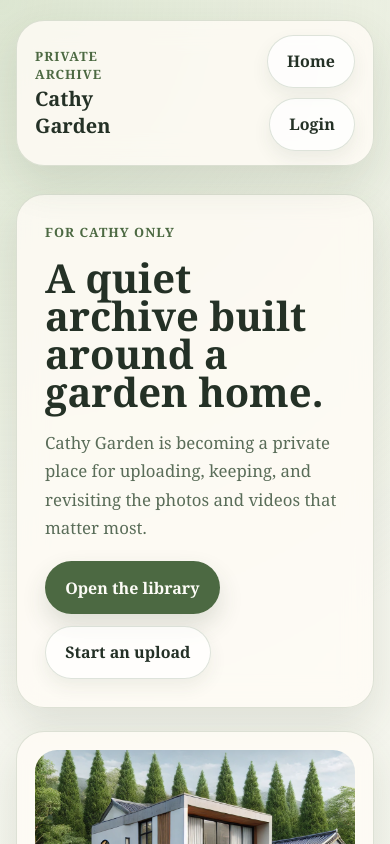
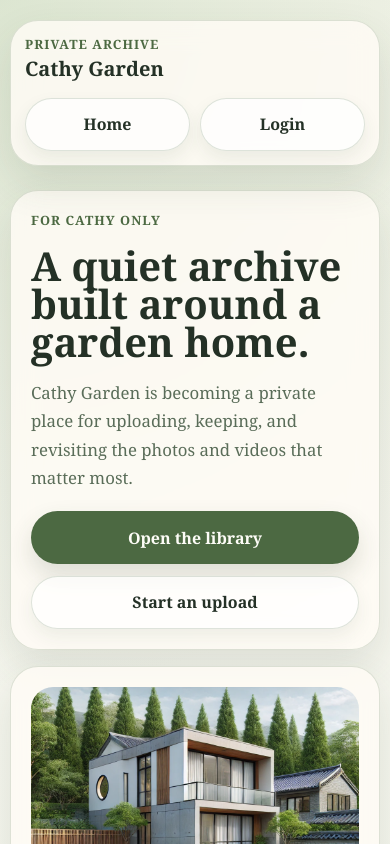
Before and after one commit to in63119/cathy-garden, a Next.js app: page / in a window 390 px wide. Shown: the top 844 px of the page. Built offline with nearby package versions, Linux system fonts and the light colour scheme; no server answers.

Commit message:
feat: refine mobile-first layouts across key pages

```diff
--- a/components/hero-section.tsx
+++ b/components/hero-section.tsx
@@ -9,25 +9,9 @@ type HeroSectionProps = {
 export function HeroSection({ title, description }: HeroSectionProps) {
   return (
     <section
-      className="content-shell"
-      style={{
-        display: "grid",
-        gridTemplateColumns: "repeat(auto-fit, minmax(280px, 1fr))",
-        gap: "24px",
-        padding: "16px 0 40px",
-      }}
+      className="content-shell hero-grid"
     >
-      <div
-        className="card"
-        style={{
-          padding: "28px",
-          display: "flex",
-          flexDirection: "column",
-          justifyContent: "center",
-          gap: "18px",
-          minHeight: "420px",
-        }}
-      >
+      <div className="card hero-copy-card">
         <span className="eyebrow">For Cathy Only</span>
         <h1
           style={{
@@ -50,7 +34,7 @@ export function HeroSection({ title, description }: HeroSectionProps) {
           {description}
         </p>
 
-        <div style={{ display: "flex", flexWrap: "wrap", gap: "12px" }}>
+        <div className="hero-actions">
           <Link href="/library" className="button-link primary">
             Open the library
           </Link>
@@ -60,16 +44,7 @@ export function HeroSection({ title, description }: HeroSectionProps) {
         </div>
       </div>
 
-      <div
-        className="card"
-        style={{
-          padding: "18px",
-          minHeight: "420px",
-          display: "flex",
-          flexDirection: "column",
-          gap: "14px",
-        }}
-      >
+      <div className="card hero-media-card">
         <div style={{ position: "relative", flex: 1, minHeight: "320px", overflow: "hidden", borderRadius: "22px" }}>
           <Image
             src="/logo512.png"
--- a/components/site-header.tsx
+++ b/components/site-header.tsx
@@ -25,36 +25,14 @@ export async function SiteHeader() {
     >
       <div className="content-shell">
         <div
-          className="card"
-          style={{
-            display: "flex",
-            alignItems: "center",
-            justifyContent: "space-between",
-            gap: "16px",
-            padding: "14px 18px",
-          }}
+          className="card header-card"
         >
-          <Link
-            href="/"
-            style={{
-              display: "flex",
-              flexDirection: "column",
-              gap: "2px",
-            }}
-          >
+          <Link href="/" className="header-brand">
             <span className="eyebrow">Private Archive</span>
             <strong style={{ fontSize: "1.25rem" }}>Cathy Garden</strong>
           </Link>
 
-          <nav
-            aria-label="Primary"
-            style={{
-              display: "flex",
-              flexWrap: "wrap",
-              justifyContent: "flex-end",
-              gap: "10px",
-            }}
-          >
+          <nav aria-label="Primary" className="header-nav">
             {links.map((link) => (
               <Link
                 key={link.href}
--- a/src/app/globals.css
+++ b/src/app/globals.css
@@ -52,6 +52,10 @@ input {
 .content-shell {
   width: min(1100px, calc(100% - 32px));
   margin: 0 auto;
+}
+
+.page-section {
+  padding: 16px 0 48px;
 }
 
 .card {
@@ -193,3 +197,170 @@ input {
   color: var(--danger);
   font-weight: 700;
 }
+
+.header-card {
+  display: flex;
+  align-items: center;
+  justify-content: space-between;
+  gap: 16px;
+  padding: 14px 18px;
+}
+
+.header-brand {
+  display: flex;
+  flex-direction: column;
+  gap: 2px;
+}
+
+.header-nav {
+  display: flex;
+  flex-wrap: wrap;
+  justify-content: flex-end;
+  gap: 10px;
+}
+
+.hero-grid {
+  display: grid;
+  grid-template-columns: repeat(auto-fit, minmax(280px, 1fr));
+  gap: 24px;
+  padding: 16px 0 40px;
+}
+
+.hero-copy-card {
+  padding: 28px;
+  display: flex;
+  flex-direction: column;
+  justify-content: center;
+  gap: 18px;
+  min-height: 420px;
+}
+
+.hero-media-card {
+  padding: 18px;
+  min-height: 420px;
+  display: flex;
+  flex-direction: column;
+  gap: 14px;
+}
+
+.hero-actions,
+.action-row {
+  display: flex;
+  flex-wrap: wrap;
+  gap: 12px;
+}
+
+.filter-toolbar {
+  display: flex;
+  flex-wrap: wrap;
+  gap: 10px;
+  align-items: center;
+  justify-content: space-between;
+}
+
+.filter-cluster {
+  display: flex;
+  gap: 8px;
+  flex-wrap: wrap;
+}
+
+.library-grid {
+  display: grid;
+  grid-template-columns: repeat(auto-fit, minmax(220px, 1fr));
+  gap: 14px;
+}
+
+.media-detail-preview {
+  min-height: 220px;
+  border-radius: 24px;
+  border: 1px solid var(--border);
+  background: rgba(255, 255, 255, 0.7);
+  display: grid;
+  padding: 24px;
+  overflow: hidden;
+  place-items: center;
+}
+
+.media-detail-meta {
+  min-height: 220px;
+  border-radius: 24px;
+  border: 1px dashed var(--border);
+  background: rgba(255, 255, 255, 0.45);
+  display: grid;
+  gap: 8px;
+  padding: 24px;
+  color: var(--muted);
+  line-height: 1.7;
+}
+
+@media (max-width: 768px) {
+  .content-shell {
+    width: min(100%, calc(100% - 20px));
+  }
+
+  .page-section {
+    padding: 12px 0 32px;
+  }
+
+  .header-card {
+    flex-direction: column;
+    align-items: stretch;
+    padding: 14px;
+  }
+
+  .header-nav {
+    width: 100%;
+    justify-content: stretch;
+  }
+
+  .header-nav > * {
+    flex: 1 1 calc(50% - 5px);
+  }
+
+  .header-nav .button-link,
+  .header-nav form,
+  .header-nav form .button-link {
+    width: 100%;
+  }
+
+  .hero-grid {
+    gap: 16px;
+    padding: 12px 0 28px;
+  }
+
+  .hero-copy-card,
+  .hero-media-card {
+    min-height: unset;
+    padding: 20px;
+  }
+
+  .hero-actions,
+  .action-row,
+  .filter-toolbar,
+  .filter-cluster {
+    width: 100%;
+  }
+
+  .hero-actions .button-link,
+  .action-row .button-link,
+  .action-row form,
+  .action-row form .button-link,
+  .filter-cluster .button-link {
+    width: 100%;
+  }
+
+  .filter-toolbar {
+    flex-direction: column;
+    align-items: stretch;
+  }
+
+  .library-grid {
+    grid-template-columns: 1fr;
+  }
+
+  .media-detail-preview,
+  .media-detail-meta {
+    padding: 16px;
+    min-height: unset;
+  }
+}
```
Also changed, not shown: src/app/(private)/library/page.tsx (+6 -20 lines), src/app/(private)/media/[id]/page.tsx (+4 -27 lines), 1 other file (tests, documents, lock files or other folders).
